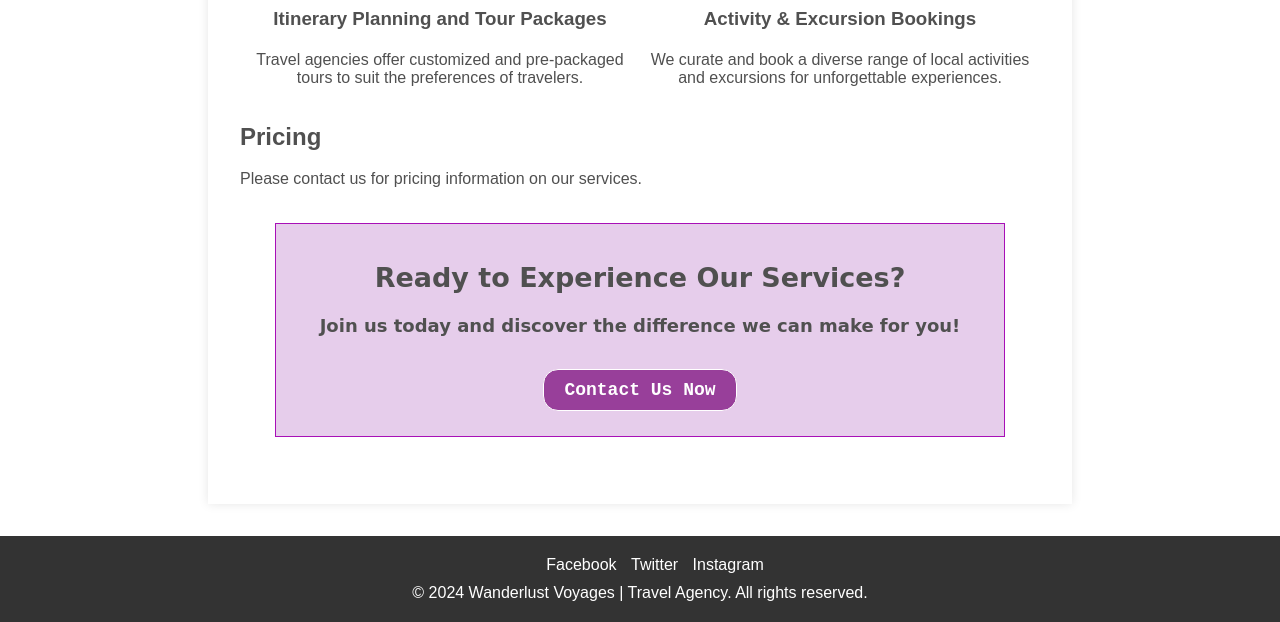
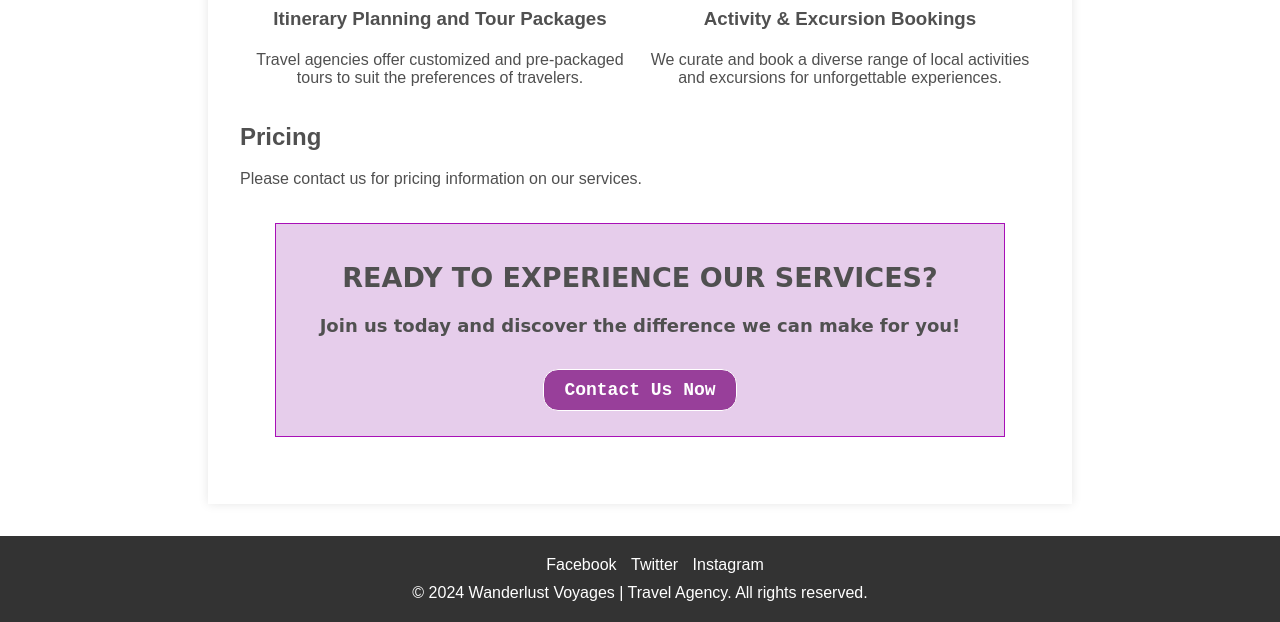
Before and after one commit to leressa-b/F28WP, a plain HTML site: page week2/index.html in a window 1280 px wide. Shown: the part 1353-1975 px from the top of the page. Drawn offline with Linux system fonts and the light colour scheme.

Commit message:
CTA title

```diff
--- a/week2/index.html
+++ b/week2/index.html
@@ -87,7 +87,7 @@
 
       <!-- Call to Action -->
       <section class="cta-container">
-        <h2>Ready to Experience Our Services?</h2>
+        <h2><span class="cta-title">Ready to Experience Our Services?</span></h2>
         <p>Join us today and discover the difference we can make for you!</p>
         <a href="contact.html" class="cta-button">Contact Us Now</a>
       </section>
--- a/week2/style.css
+++ b/week2/style.css
@@ -60,7 +60,7 @@ nav a:hover {
 }
 
 nav .activepage {
-    color:#a80fb7;
+    color:#f0a0f8;
 }
 
 /* Banner Styles */
@@ -151,6 +151,10 @@ main h3 {
     font-weight: 550;
 }
 
+.cta-title {
+    text-transform: uppercase;
+}
+
 .cta-button {
     display: inline-block;
     padding: 10px 20px;
```
